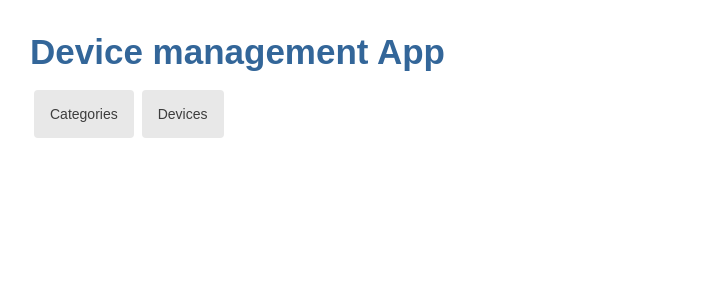
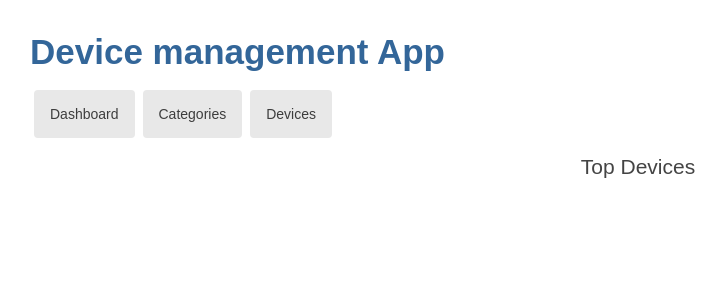
Before and after one commit to dhfuzari/device-management-ui, an Angular app: page /dashboard in a window 1280 px wide. Before the commit this address led to /. Shown: the top 300 px of the page, without its empty margins (2-728 px from the left). Built offline with nearby package versions, Linux system fonts and the light colour scheme.

Commit message:
feat: default dashboard route added

```diff
--- a/src/app/app-routing.module.ts
+++ b/src/app/app-routing.module.ts
@@ -2,10 +2,13 @@ import { NgModule } from '@angular/core';
 import { Router, RouterModule, Routes } from '@angular/router';
 import { DevicesComponent } from './devices/devices.component';
 import { CategoriesComponent } from './categories/categories.component';
+import { DashboardComponent } from './dashboard/dashboard.component';
 
 const routes: Routes = [
+  { path: 'dashboard', component: DashboardComponent },
   { path: 'devices', component: DevicesComponent },
   { path: 'categories', component: CategoriesComponent },
+  { path: '', redirectTo: '/dashboard', pathMatch: 'full' },
 ];
 
 @NgModule({
--- a/src/app/app.component.html
+++ b/src/app/app.component.html
@@ -1,6 +1,7 @@
 <h1>{{ title }}</h1>
 
 <nav>
+  <a routerLink="/dashboard">Dashboard</a>
   <a routerLink="/categories">Categories</a>
   <a routerLink="/devices">Devices</a>
 </nav>
```
